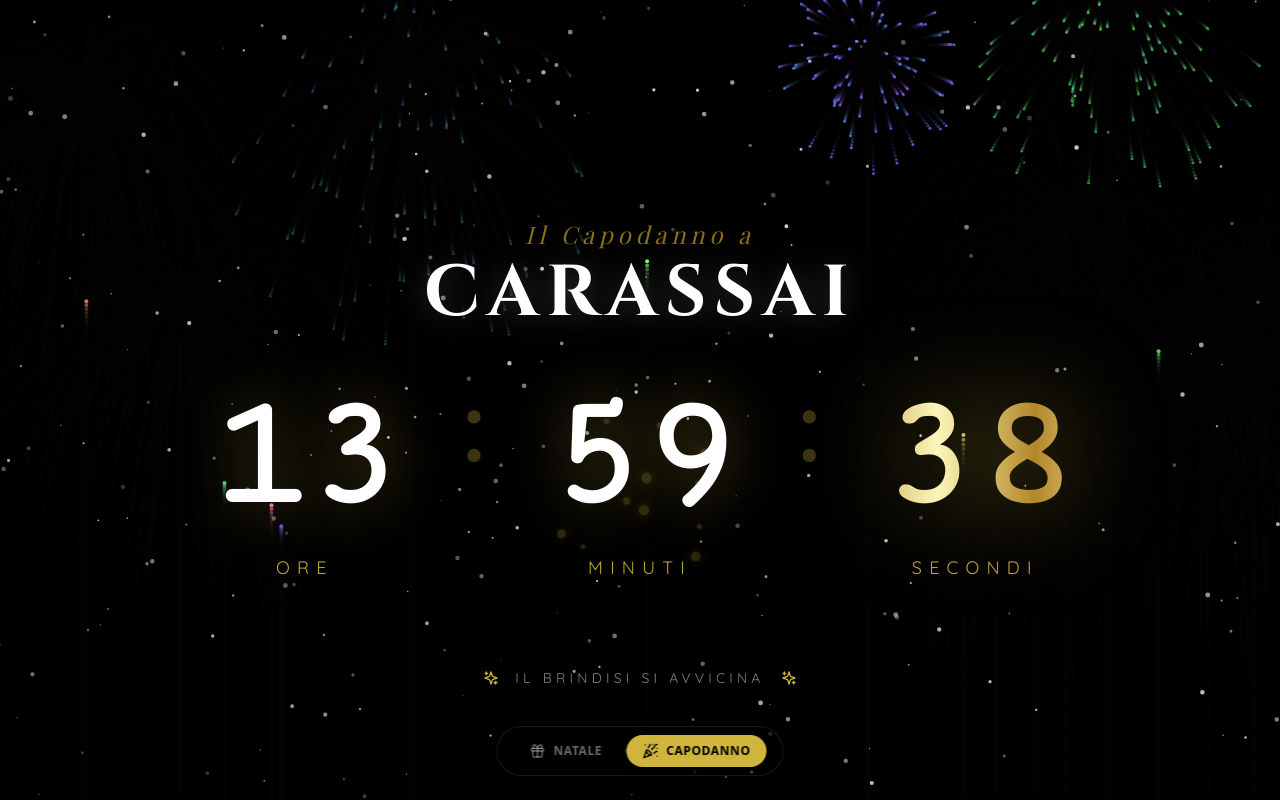
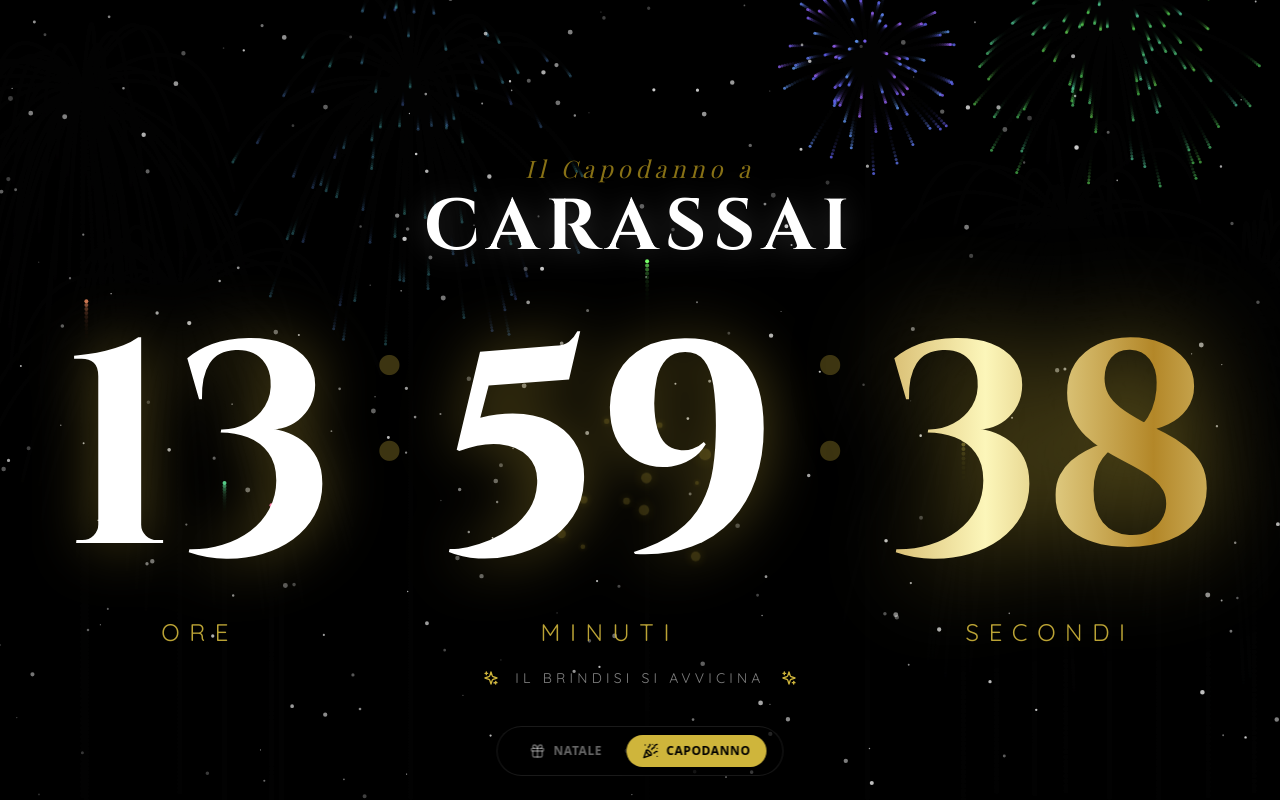
Before and after one commit to sterling-max/festive-tracker, a React (Vite) app: page / in a window 1280 px wide. Built offline with nearby package versions, Linux system fonts and the light colour scheme; a web font is replaced by a local one.

Commit message:
massively scale up countdown and switch back to Cinzel with jitter-fixing wrappers

```diff
--- a/src/App.jsx
+++ b/src/App.jsx
@@ -484,40 +484,40 @@ function App() {
                             </motion.div>
 
                             {timeLeft.days > 0 && (
-                                <div className="flex flex-col items-center z-10">
-                                    <span className="text-7xl md:text-[10rem] leading-none font-mono text-white drop-shadow-[0_0_30px_rgba(207,181,59,0.4)] font-bold">
+                                <div className="flex flex-col items-center z-10 min-w-[1.2em]">
+                                    <span className="text-8xl md:text-[18rem] leading-none font-heading text-white drop-shadow-[0_0_30px_rgba(207,181,59,0.4)] font-bold tabular-nums">
                                         {timeLeft.days}
                                     </span>
-                                    <span className="text-gold/90 text-sm md:text-lg font-body uppercase tracking-[0.4em] mt-2 md:mt-4">Giorni</span>
+                                    <span className="text-gold/90 text-sm md:text-2xl font-body uppercase tracking-[0.4em] mt-2 md:mt-4">Giorni</span>
                                 </div>
                             )}
 
                             {/* Colon Separator */}
-                            {timeLeft.days > 0 && <span className="text-6xl md:text-[8rem] text-gold/40 font-mono animate-pulse -mt-2 md:-mt-4 z-10">:</span>}
+                            {timeLeft.days > 0 && <span className="text-7xl md:text-[14rem] text-gold/40 font-heading animate-pulse -mt-4 md:-mt-8 z-10">:</span>}
 
-                            <div className="flex flex-col items-center z-10">
-                                <span className="text-7xl md:text-[10rem] leading-none font-mono text-white drop-shadow-[0_0_30px_rgba(207,181,59,0.4)] font-bold tabular-nums">
+                            <div className="flex flex-col items-center z-10 min-w-[1.2em]">
+                                <span className="text-8xl md:text-[18rem] leading-none font-heading text-white drop-shadow-[0_0_30px_rgba(207,181,59,0.4)] font-bold tabular-nums">
                                     {String(timeLeft.hours).padStart(2, '0')}
                                 </span>
-                                <span className="text-gold/90 text-sm md:text-lg font-body uppercase tracking-[0.4em] mt-2 md:mt-4">Ore</span>
+                                <span className="text-gold/90 text-sm md:text-2xl font-body uppercase tracking-[0.4em] mt-2 md:mt-4">Ore</span>
                             </div>
 
-                            <span className="text-6xl md:text-[8rem] text-gold/40 font-mono animate-pulse -mt-2 md:-mt-4 z-10">:</span>
+                            <span className="text-7xl md:text-[14rem] text-gold/40 font-heading animate-pulse -mt-4 md:-mt-8 z-10">:</span>
 
-                            <div className="flex flex-col items-center z-10">
-                                <span className="text-7xl md:text-[10rem] leading-none font-mono text-white drop-shadow-[0_0_30px_rgba(207,181,59,0.4)] font-bold tabular-nums">
+                            <div className="flex flex-col items-center z-10 min-w-[1.3em]">
+                                <span className="text-8xl md:text-[18rem] leading-none font-heading text-white drop-shadow-[0_0_30px_rgba(207,181,59,0.4)] font-bold tabular-nums">
                                     {String(timeLeft.minutes).padStart(2, '0')}
                                 </span>
-                                <span className="text-gold/90 text-sm md:text-lg font-body uppercase tracking-[0.4em] mt-2 md:mt-4">Minuti</span>
+                                <span className="text-gold/90 text-sm md:text-2xl font-body uppercase tracking-[0.4em] mt-2 md:mt-4">Minuti</span>
                             </div>
 
-                            <span className="text-6xl md:text-[8rem] text-gold/40 font-mono animate-pulse -mt-2 md:-mt-4 z-10">:</span>
+                            <span className="text-7xl md:text-[14rem] text-gold/40 font-heading animate-pulse -mt-4 md:-mt-8 z-10">:</span>
 
-                            <div className="flex flex-col items-center relative z-10">
-                                <span className="text-7xl md:text-[10rem] leading-none font-mono text-gradient-gold drop-shadow-[0_0_50px_rgba(207,181,59,0.6)] font-bold tabular-nums">
+                            <div className="flex flex-col items-center relative z-10 min-w-[1.3em]">
+                                <span className="text-8xl md:text-[18rem] leading-none font-heading text-gradient-gold drop-shadow-[0_0_50px_rgba(207,181,59,0.6)] font-bold tabular-nums">
                                     {String(timeLeft.seconds).padStart(2, '0')}
                                 </span>
-                                <span className="text-gold/90 text-sm md:text-lg font-body uppercase tracking-[0.4em] mt-2 md:mt-4">Secondi</span>
+                                <span className="text-gold/90 text-sm md:text-2xl font-body uppercase tracking-[0.4em] mt-2 md:mt-4">Secondi</span>
                             </div>
                         </motion.div>
                     )}
```
